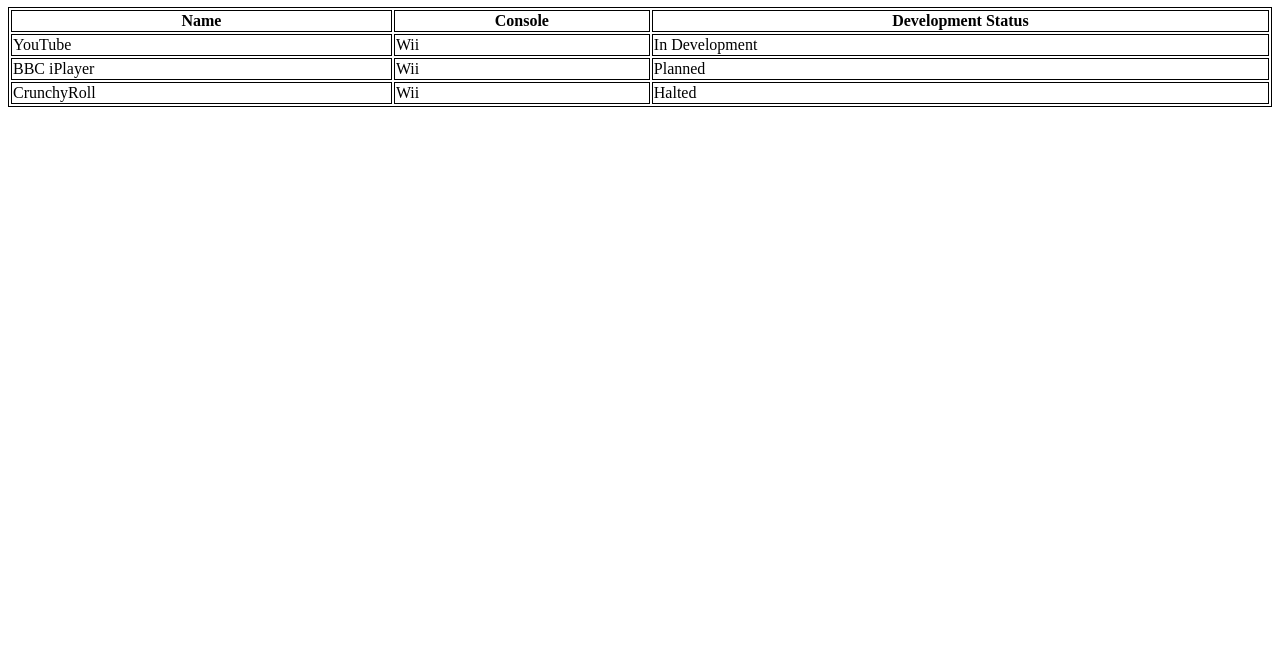
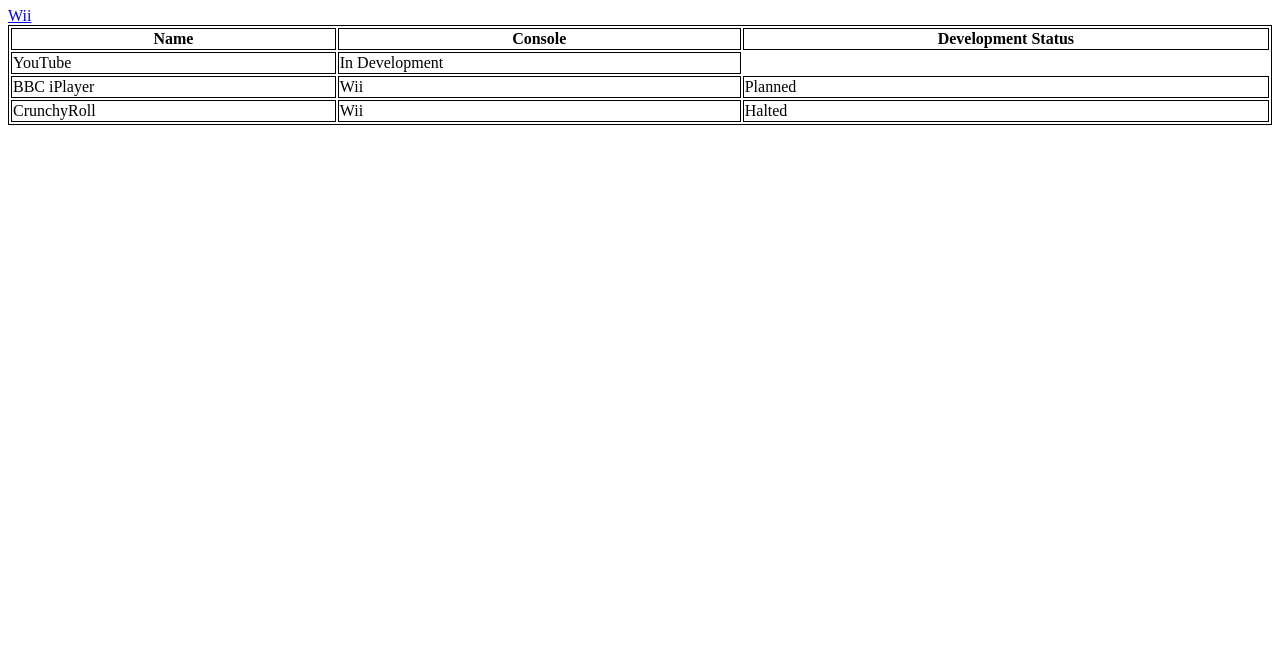
Before and after one commit to WiiConnect25/WiiConnect25.github.io, a plain HTML site: page services.html in a window 1280 px wide. Shown: the part 146-800 px from the top of the page. Drawn offline with Linux system fonts and the light colour scheme.

Commit message:
Update services.html

```diff
--- a/services.html
+++ b/services.html
@@ -20,7 +20,7 @@ table, th, td {
   </tr>
   <tr>
     <td>YouTube</td>
-    <a href="http://kamilthecitratester.github.io/YT-Wii">
+    <a href="http://kamilthecitratester.github.io/YT-Wii
     <td>Wii</td>
     <td>In Development</td>
   </tr>
```
